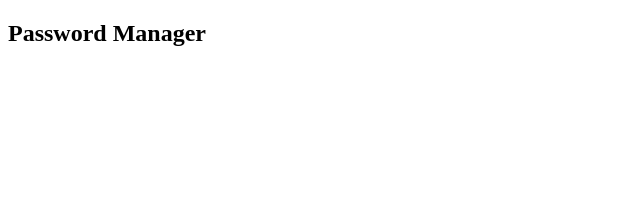
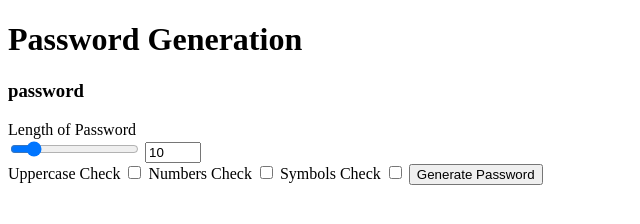
Before and after one commit to arnava2004/PasswordManager, a browser extension: page index.html in a window 1280 px wide. Shown: the whole page, without its empty margins (0-640 px from the left). Drawn offline with Linux system fonts and the light colour scheme.

Commit message:
Made the display for choosing password length. Made the checking displays. Will add script later.

```diff
--- a/index.html
+++ b/index.html
@@ -8,8 +8,27 @@
 </head>
 <body>
 
-    <div>
-        <h2>Password Manager</h2>
+    <div class="cont">
+        <h1 class="title">Password Generation</h1>
+        <h3 class="pass-display" id="passDisplay">password</h3>
+        <form id="passGeneratorForm" class="form">
+            <label for="charAmount">Length of Password</label>
+            <div class="char-amount-cont">
+                <input type="range" min="15" max="50" value="20" id="charAmountRange">
+                <input class="num-imput" type="number" min="15" max="50" value="10" id="charAmountNum">
+            </div>
+
+            <label for="UppercaseCheck">Uppercase Check</label>
+            <input type="checkbox" id="UppercaseCheck">
+
+            <label for="NumbersCheck">Numbers Check</label>
+            <input type="checkbox" id="NumbersCheck">
+
+            <label for="SymbolsCheck">Symbols Check</label>
+            <input type="checkbox" id="SymbolsCheck">
+
+            <button type="submit" class="btn">Generate Password</button>
+        </form>
     </div>
 
 </body>
```
